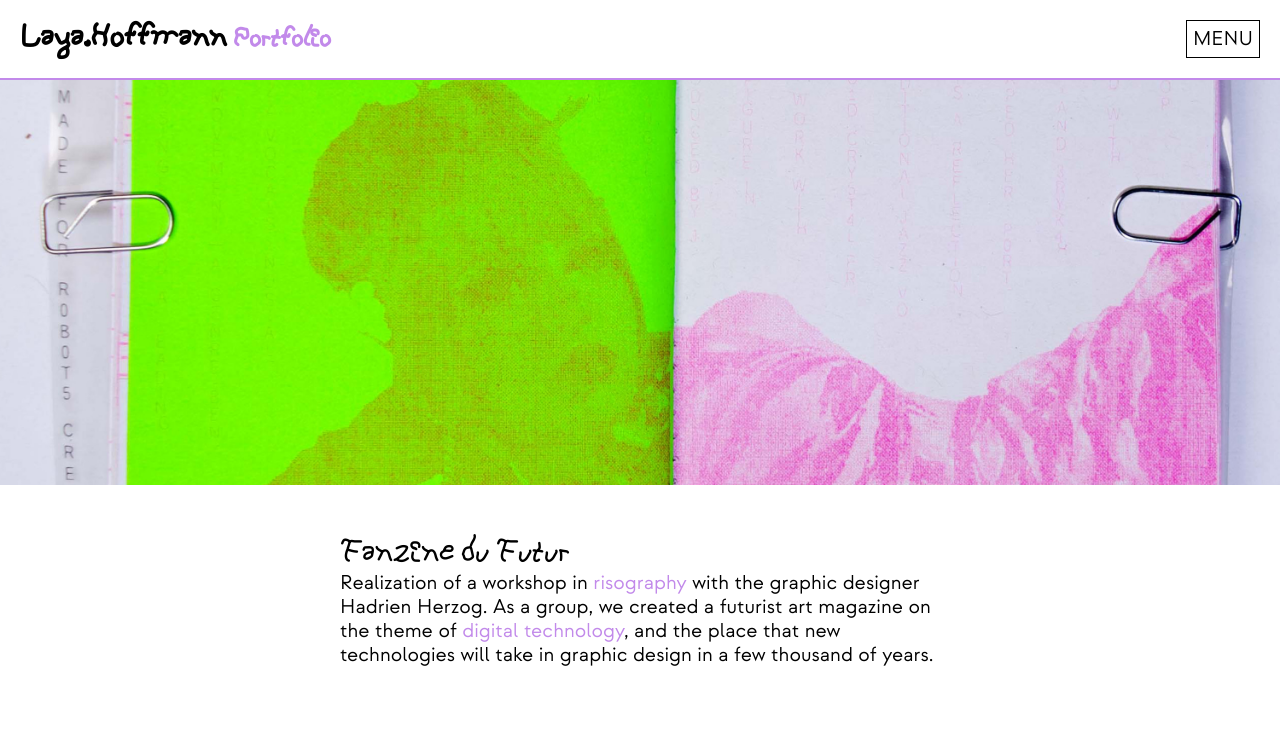
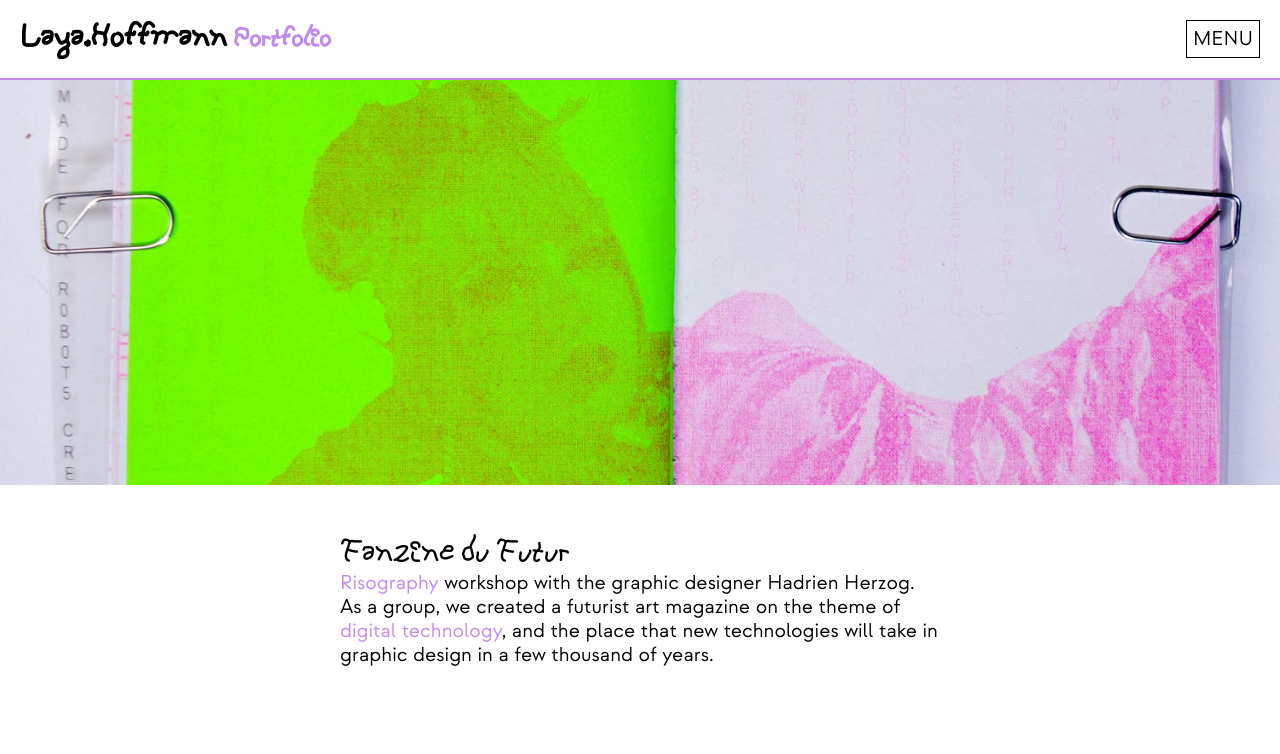
Before and after one commit to laya-hoffmann/laya-hoffmann.github.io, a plain HTML site: page fanzine-futur.html in a window 1280 px wide. Shown: the top 754 px of the page. Drawn offline with Linux system fonts and the light colour scheme.

Commit message:
Update fanzine-futur.html

```diff
--- a/fanzine-futur.html
+++ b/fanzine-futur.html
@@ -22,7 +22,7 @@
             <div>
             <p class="sous-titre">Fanzine du Futur</p>
             <p>
-            Realization of a workshop in <span>risography</span> with the graphic designer Hadrien Herzog.
+            <span>Risography</span>  workshop with the graphic designer Hadrien Herzog.
             As a group, we created a futurist art magazine on the theme of <span>digital technology</span>, and the
             place that new technologies will take in graphic design in a few thousand
             of years.
```
